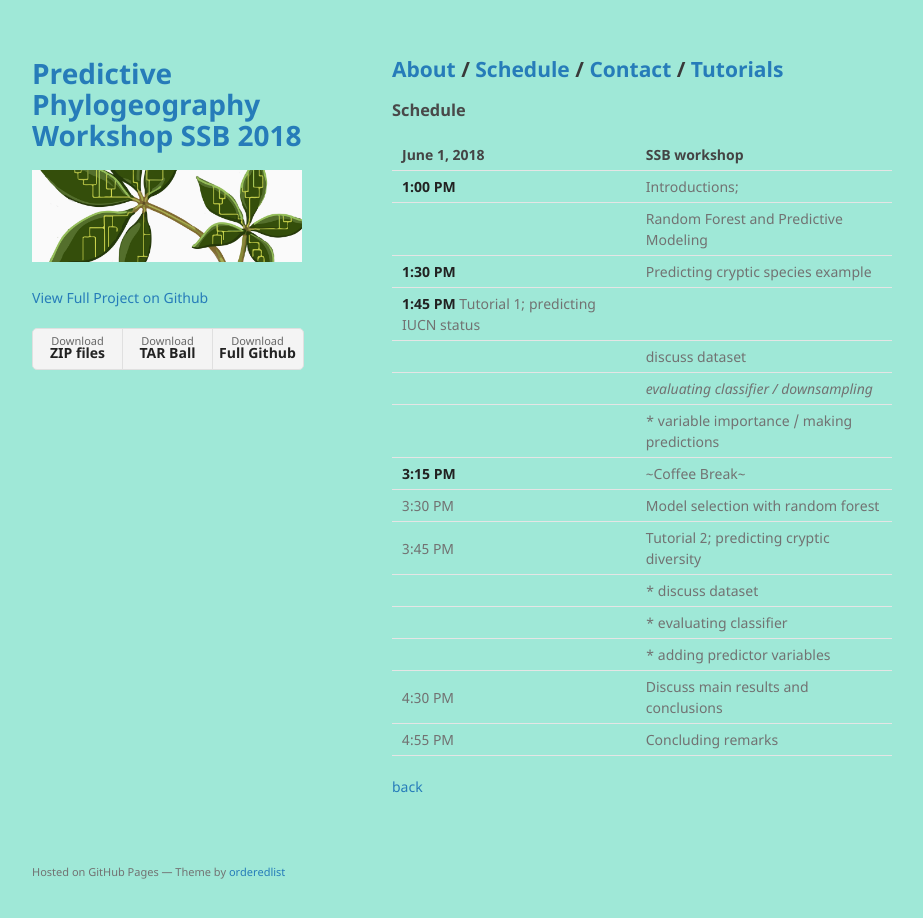
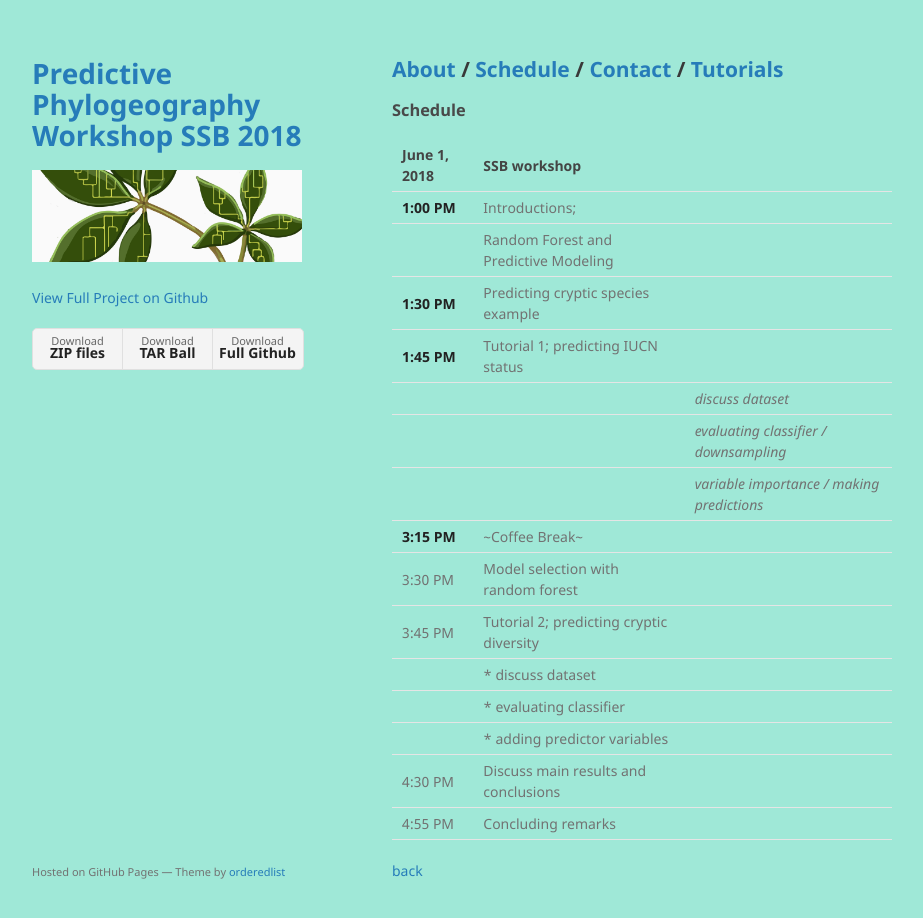
Before and after one commit to PredictivePhylogeography-SSB2018/PredictivePhylogeography-SSB2018.github.io, a Jekyll site: the page built from Schedule.md, in a window 1280 px wide and 951 px high. Shown: the top 918 px of the window, without its empty margins (178-1101 px from the left). Built offline with Jekyll 4.4.1, drawn with Linux system fonts in a browser that asks for light colours; the repository's description, which GitHub fills in, is left out; our own code applies the rules of GitHub Pages for plain Markdown files.

```diff
--- a/Schedule.md
+++ b/Schedule.md
@@ -10,10 +10,10 @@ layout: default
 | **1:00 PM**  | Introductions;                               |
 |              | Random Forest and Predictive Modeling        |
 | **1:30 PM**  | Predicting cryptic species example           |
-| **1:45 PM**   Tutorial 1; predicting IUCN status           |
-|              |        discuss dataset                          |
-  |              |    *evaluating classifier / downsampling*     |
-|              |    * variable importance / making predictions |
+| **1:45 PM**  | Tutorial 1; predicting IUCN status           |
+  |              |        |*discuss dataset*                         |
+  |              |        |*evaluating classifier / downsampling*     |
+  |              |        |*variable importance / making predictions* |
 | **3:15 PM**  | ~Coffee Break~                               |
 |:-------------|:---------------------------------------------|
 | 3:30 PM      | Model selection with random forest           |
```
